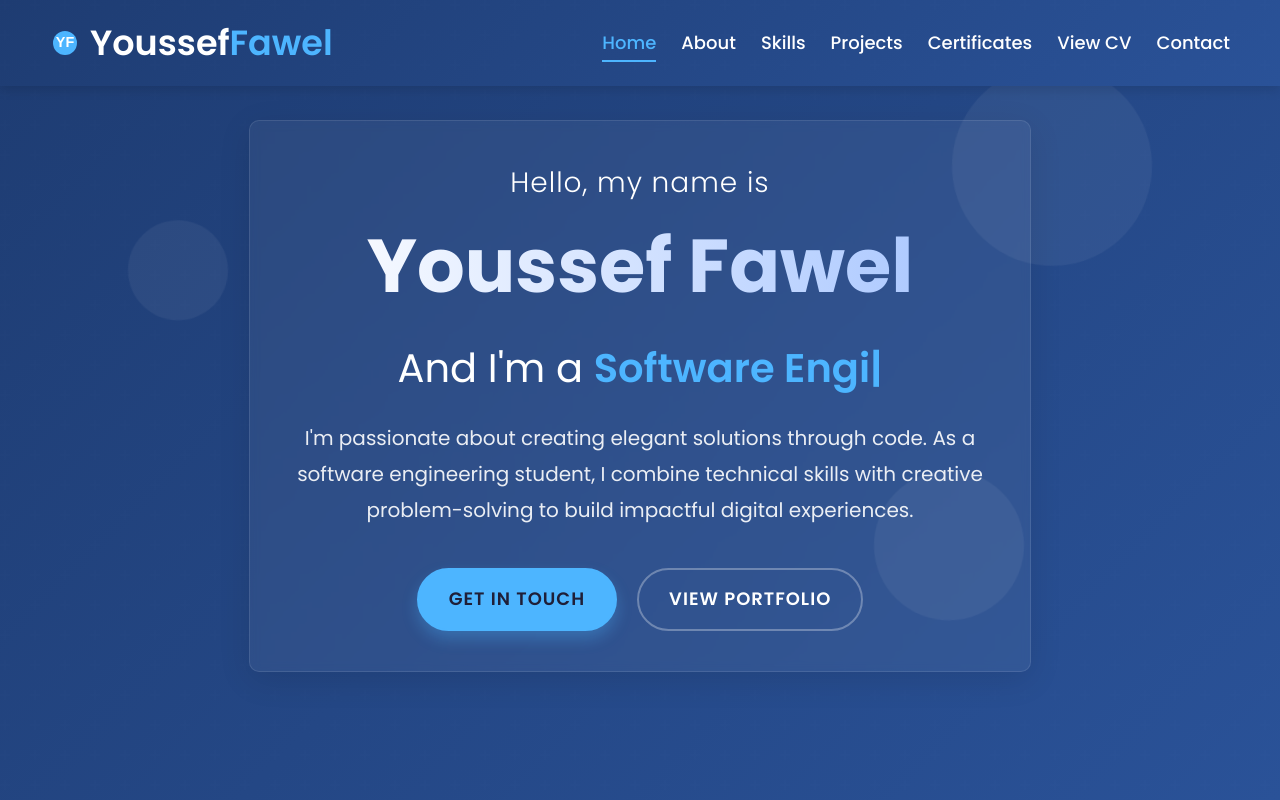
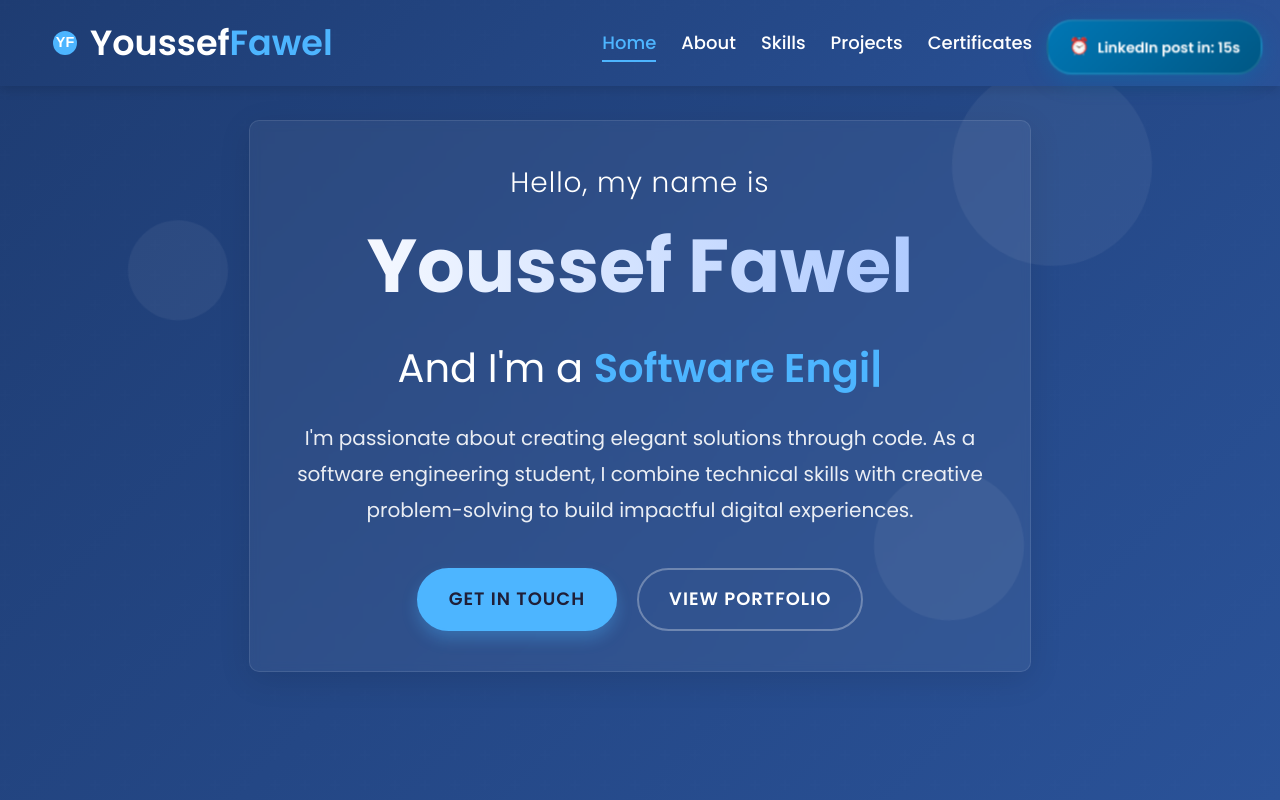
Before and after one commit to Youssef-Fawel/Portfolio, a React (Create React App) app: page / in a window 1280 px wide. Shown: the top 800 px of the page. Built offline with nearby package versions, Linux system fonts and the light colour scheme.

Commit message:
Update LinkedInPopup.js

```diff
--- a/src/components/LinkedInPopup.js
+++ b/src/components/LinkedInPopup.js
@@ -5,7 +5,7 @@ import '../styles/LinkedInPopup.css';
 const LinkedInPopup = () => {
   const [isVisible, setIsVisible] = useState(false);
   const [countdown, setCountdown] = useState(20);
-  const [showCountdown] = useState(false); // Removed setShowCountdown since it's not used
+  const [showCountdown] = useState(true); // Changed to true to enable countdown
 
   useEffect(() => {
     let timer;
```
